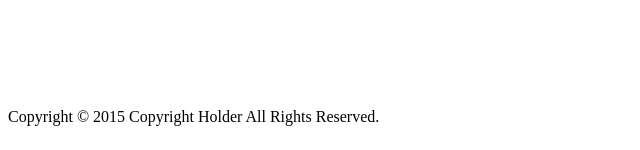
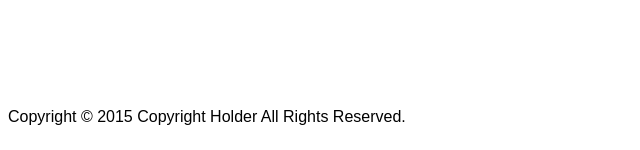
Before and after one commit to ryanleong/FE_Layout_Templates, a PHP site: page / in a window 1280 px wide. Shown: the part 650-800 px from the top of the page, without its empty margins (0-640 px from the left). Run offline with PHP 8.4, Linux system fonts and the light colour scheme; style sheets or scripts are compiled from the project's sources.

Commit message:
Added normalisation code in scss.

```diff
--- a/src/css/app.scss
+++ b/src/css/app.scss
@@ -5,7 +5,7 @@
 @import '../../vendors/reset-css/_reset.scss';
 
 // Bootstrap grid
-@import '../../vendors/bootstrap-sass/assets/stylesheets/bootstrap/variables';
+@import '../../vendors/bootstrap-sass/assets/stylesheets/bootstrap/variables'; // Create new variable files when custom is needed
 @import '../../vendors/bootstrap-sass/assets/stylesheets/bootstrap/mixins';
 @import '../../vendors/bootstrap-sass/assets/stylesheets/bootstrap/scaffolding';
 @import '../../vendors/bootstrap-sass/assets/stylesheets/bootstrap/grid';
--- a/src/css/partials/_layout-framework.scss
+++ b/src/css/partials/_layout-framework.scss
@@ -1,6 +1,36 @@
 /************************************/
 /*         LAYOUT FRAMEWORK         */
 /************************************/
+
+
+/////////////////////////////////////////////
+// Normalize Styles
+/////////////////////////////////////////////
+body {
+	& * {
+		display: block;
+		position: relative;
+		background-repeat: no-repeat;
+		background-size: 100%;
+		background-position: center;
+		box-sizing: border-box;
+		text-transform: none;
+		text-align: left;
+		font-family: Arial, sans-serif;
+		font-weight: normal;
+		line-height: normal;
+		letter-spacing: normal;
+
+		&:focus {
+			outline: none;
+			outline-offset: initial;
+		}
+	}
+}
+
+script, style { display: none; }
+
+span { display: inline-block; }
 
 /////////////////////////////////////////////
 // Global Styles
```
